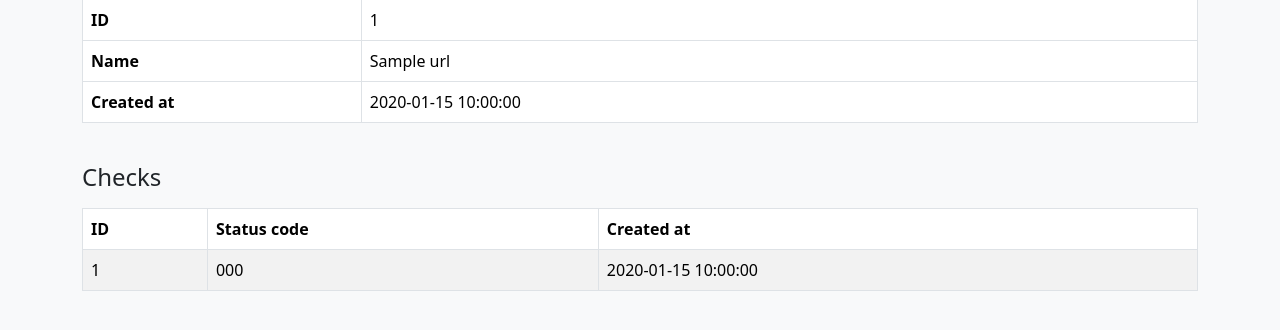
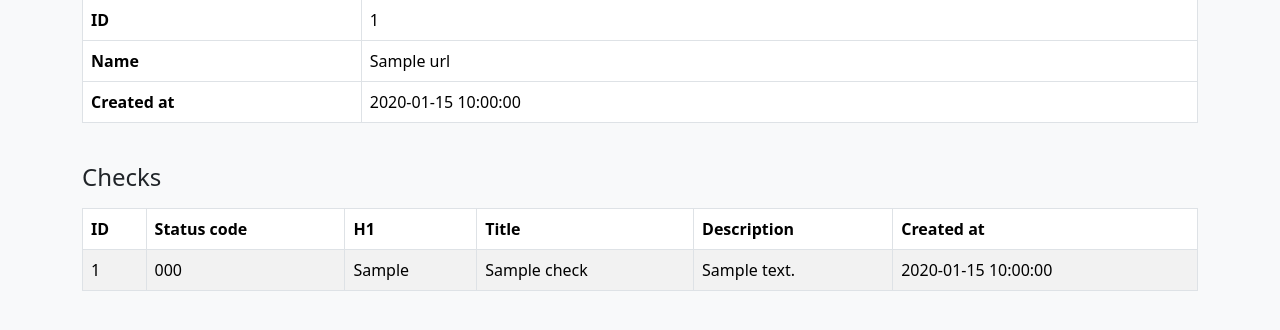
Before and after one commit to chifcrow/python-project-83, a Flask app: template page_analyzer/templates/url.html in a window 1280 px wide. Shown: the part 178-508 px from the top of the page. Run offline with Flask 3, Linux system fonts and the light colour scheme; the template is opened without the code that fills it: most values are stand-ins (such as "Sample title", 1, 10 or a date in 2020); some libraries are stand-ins or nearby versions.

Commit message:
Extract and store SEO fields in checks

```diff
--- a/page_analyzer/app.py
+++ b/page_analyzer/app.py
@@ -1,13 +1,11 @@
 from __future__ import annotations
-
 from datetime import datetime
 from urllib.parse import urlparse
-
 import psycopg2
 import requests
 import validators
+from bs4 import BeautifulSoup
 from flask import Flask, flash, redirect, render_template, request, url_for
-
 from page_analyzer.config import get_database_url, get_secret_key, load_env
 from page_analyzer.db import fetch_all, fetch_one, get_db_connection, init_db
 
@@ -47,6 +45,36 @@ def render_index(url_value: str, error: str | None, status_code: int = 200):
         render_template("index.html", url_value=url_value, error=error),
         status_code,
     )
+
+
+def extract_seo_fields(html: str) -> tuple[str | None, str | None, str | None]:
+    """
+    Extract SEO fields from HTML:
+    - h1 text
+    - title text
+    - meta description content
+
+    Returns: (h1, title, description)
+    """
+    if not html:
+        return None, None, None
+
+    try:
+        soup = BeautifulSoup(html, "lxml")
+
+        h1_tag = soup.find("h1")
+        h1 = h1_tag.get_text(strip=True) if h1_tag else None
+
+        title_tag = soup.find("title")
+        title = title_tag.get_text(strip=True) if title_tag else None
+
+        meta_desc = soup.find("meta", attrs={"name": "description"})
+        desc_raw = meta_desc.get("content") if meta_desc else None
+        description = desc_raw.strip() if desc_raw else None
+
+        return h1 or None, title or None, description or None
+    except Exception:
+        return None, None, None
 
 
 @app.get("/")
@@ -133,13 +161,15 @@ def url_checks_create(id: int):
             return redirect(url_for("url_show", id=id))
 
         status_code = response.status_code
+        h1, title, description = extract_seo_fields(response.text)
         created_at = datetime.utcnow()
 
         with conn.cursor() as cur:
             cur.execute(
-                "INSERT INTO url_checks (url_id, status_code, created_at) "
-                "VALUES (%s, %s, %s);",
-                (id, status_code, created_at),
+                "INSERT INTO url_checks "
+                "(url_id, status_code, h1, title, description, created_at) "
+                "VALUES (%s, %s, %s, %s, %s, %s);",
+                (id, status_code, h1, title, description, created_at),
             )
             conn.commit()
 
@@ -213,7 +243,7 @@ def url_show(id: int):
                 return redirect(url_for("urls_index"))
 
             cur.execute(
-                "SELECT id, status_code, created_at "
+                "SELECT id, status_code, h1, title, description, created_at "
                 "FROM url_checks "
                 "WHERE url_id = %s "
                 "ORDER BY id DESC;",
--- a/page_analyzer/templates/url.html
+++ b/page_analyzer/templates/url.html
@@ -39,6 +39,9 @@
       <tr>
         <th scope="col">ID</th>
         <th scope="col">Status code</th>
+        <th scope="col">H1</th>
+        <th scope="col">Title</th>
+        <th scope="col">Description</th>
         <th scope="col">Created at</th>
       </tr>
     </thead>
@@ -47,6 +50,9 @@
       <tr>
         <td>{{ check.id }}</td>
         <td>{{ check.status_code or "" }}</td>
+        <td>{{ check.h1 or "" }}</td>
+        <td>{{ check.title or "" }}</td>
+        <td>{{ check.description or "" }}</td>
         <td>{{ check.created_at }}</td>
       </tr>
       {% endfor %}
--- a/pyproject.toml
+++ b/pyproject.toml
@@ -15,6 +15,8 @@ dependencies = [
   "psycopg2-binary>=2.9.9",
   "validators>=0.24.0",
   "requests>=2.32.0",
+  "beautifulsoup4>=4.12.3",
+  "lxml>=5.2.2",
 ]
 
 [dependency-groups]
```
